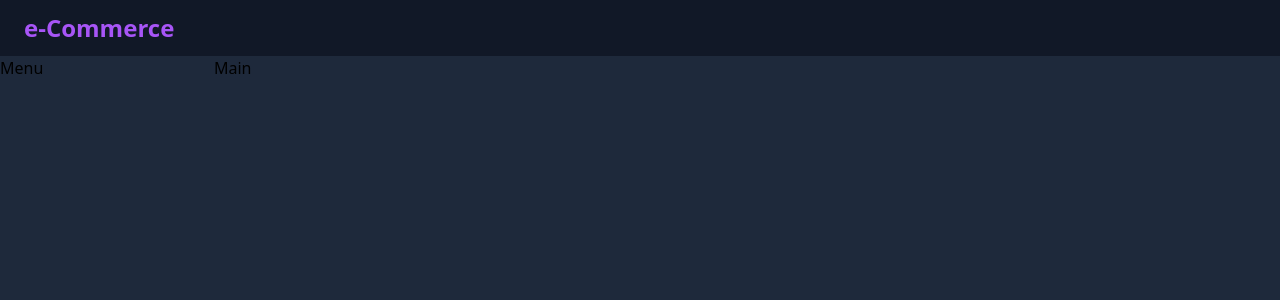
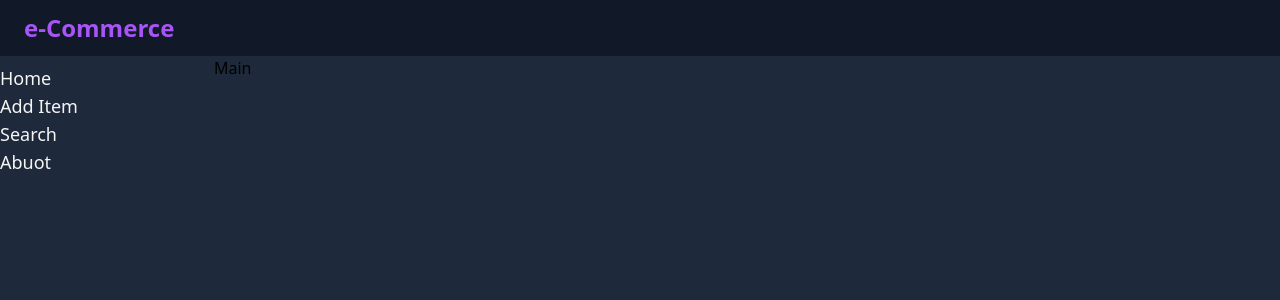
Before and after one commit to mtzSanad/egyfwd-react-ecommerce, a React (Create React App) app: page / in a window 1280 px wide. Shown: the top 300 px of the page. Built offline with nearby package versions, Linux system fonts and the light colour scheme.

Commit message:
adding menu static

```diff
--- a/src/App.js
+++ b/src/App.js
@@ -1,5 +1,6 @@
 import React from 'react';
 import Header from './component/Header';
+import Menu from './component/Menu';
 
 const App = () => {
   //Adding the basic component layout
@@ -7,7 +8,9 @@ const App = () => {
     <div className="bg-slate-800 h-screen">
       <Header title="e-Commerce" />
       <div className="container mx-auto grid grid-cols-12 gap-1">
-        <div className="col-span-2">Menu</div>
+        <div className="col-span-2">
+          <Menu />
+        </div>
         <div className="col-span-1">Main</div>
       </div>
     </div>
--- /dev/null
+++ b/src/component/Menu.js
@@ -0,0 +1,16 @@
+import React from 'react';
+
+const Menu = () => {
+  return (
+    <nav>
+      <ul className="text-stone-100 text-lg my-2">
+        <li>Home</li>
+        <li>Add Item</li>
+        <li>Search</li>
+        <li>Abuot</li>
+      </ul>
+    </nav>
+  );
+};
+
+export default Menu;
```
